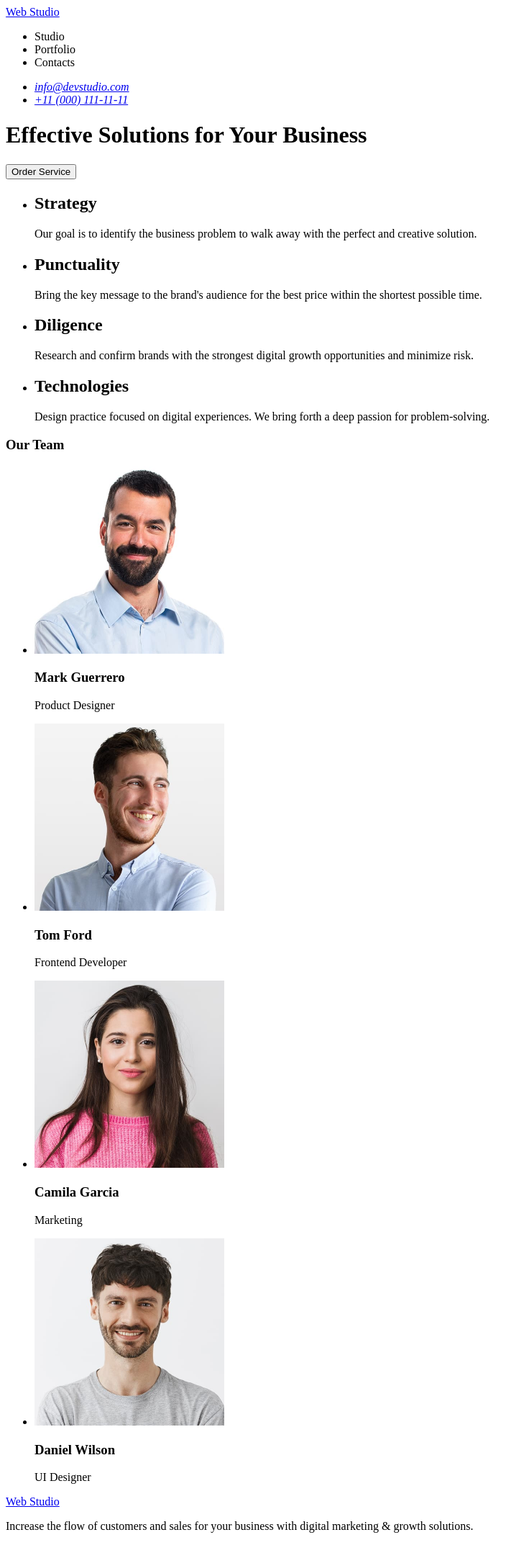
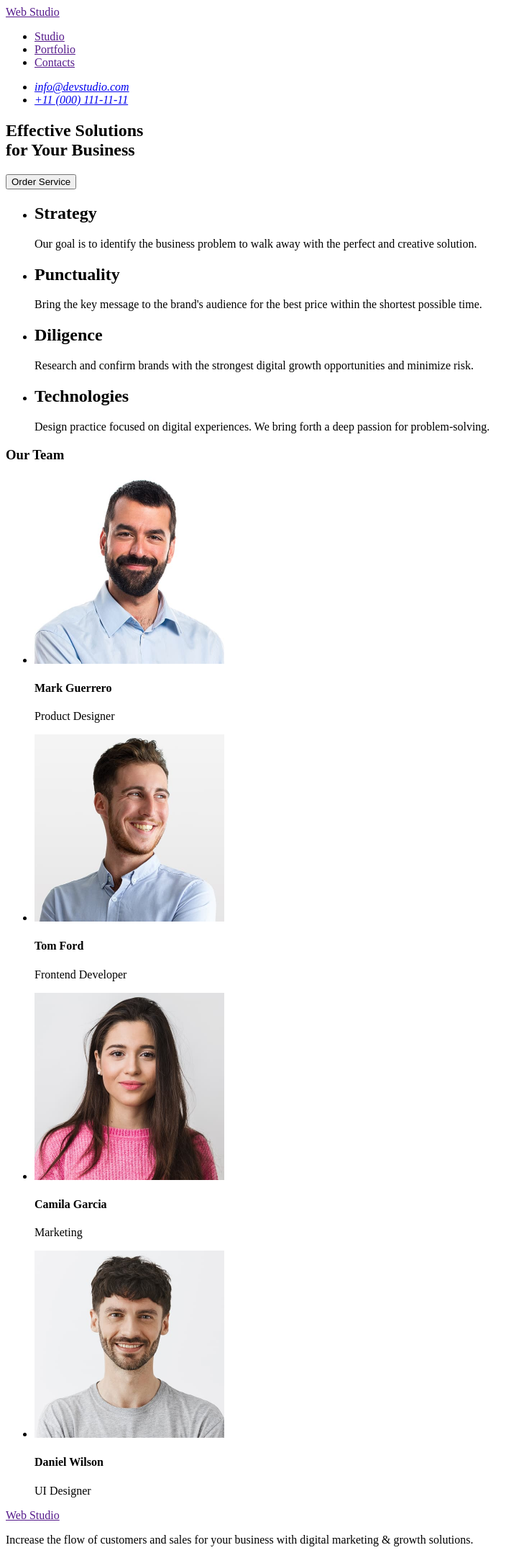
Before and after one commit to NataliMisailova/goit-markup-hw-01, a plain HTML site: page index.html in a window 1280 px wide. Shown: the whole page at 72% size, without its empty margins (0-736 px from the left). Drawn offline with Linux system fonts and the light colour scheme.

Commit message:
add markup body

```diff
--- a/index.html
+++ b/index.html
@@ -8,11 +8,11 @@
   <body>
     <header>
       <nav>
-        <a href="./index.html">Web Studio</a>
+        <a href="">Web Studio</a>
         <ul>
-          <li>Studio</li>
-          <li>Portfolio</li>
-          <li>Contacts</li>
+          <li><a href="">Studio</a></li>
+          <li><a href="">Portfolio</a></li>
+          <li><a href="">Contacts</a></li>
         </ul>
       </nav>
 
@@ -24,8 +24,13 @@
       </address>
     </header>
     <main>
-      <h1>Effective Solutions for Your Business</h1>
-      <button type="button">Order Service</button>
+      <section>
+        <h1>
+          Effective Solutions <br />
+          for Your Business <br />
+        </h1>
+        <button type="button">Order Service</button>
+      </section>
 
       <section>
         <ul>
@@ -69,12 +74,12 @@
               width="264"
               height="260"
             />
-            <h3>Mark Guerrero</h3>
+            <h4>Mark Guerrero</h4>
             <p>Product Designer</p>
           </li>
           <li>
             <img src="./img-2.jpg" alt="Tom Ford" width="264" height="260" />
-            <h3>Tom Ford</h3>
+            <h4>Tom Ford</h4>
             <p>Frontend Developer</p>
           </li>
           <li>
@@ -84,19 +89,19 @@
               width="264"
               height="260"
             />
-            <h3>Camila Garcia</h3>
+            <h4>Camila Garcia</h4>
             <p>Marketing</p>
           </li>
           <li>
             <img src="./img.jpg" alt="Daniel Wilson" width="264" height="260" />
-            <h3>Daniel Wilson</h3>
+            <h4>Daniel Wilson</h4>
             <p>UI Designer</p>
           </li>
         </ul>
       </section>
     </main>
     <footer>
-      <a href="./index.html">Web Studio</a>
+      <a href="">Web Studio</a>
       <p>
         Increase the flow of customers and sales for your business with digital
         marketing & growth solutions.
```
